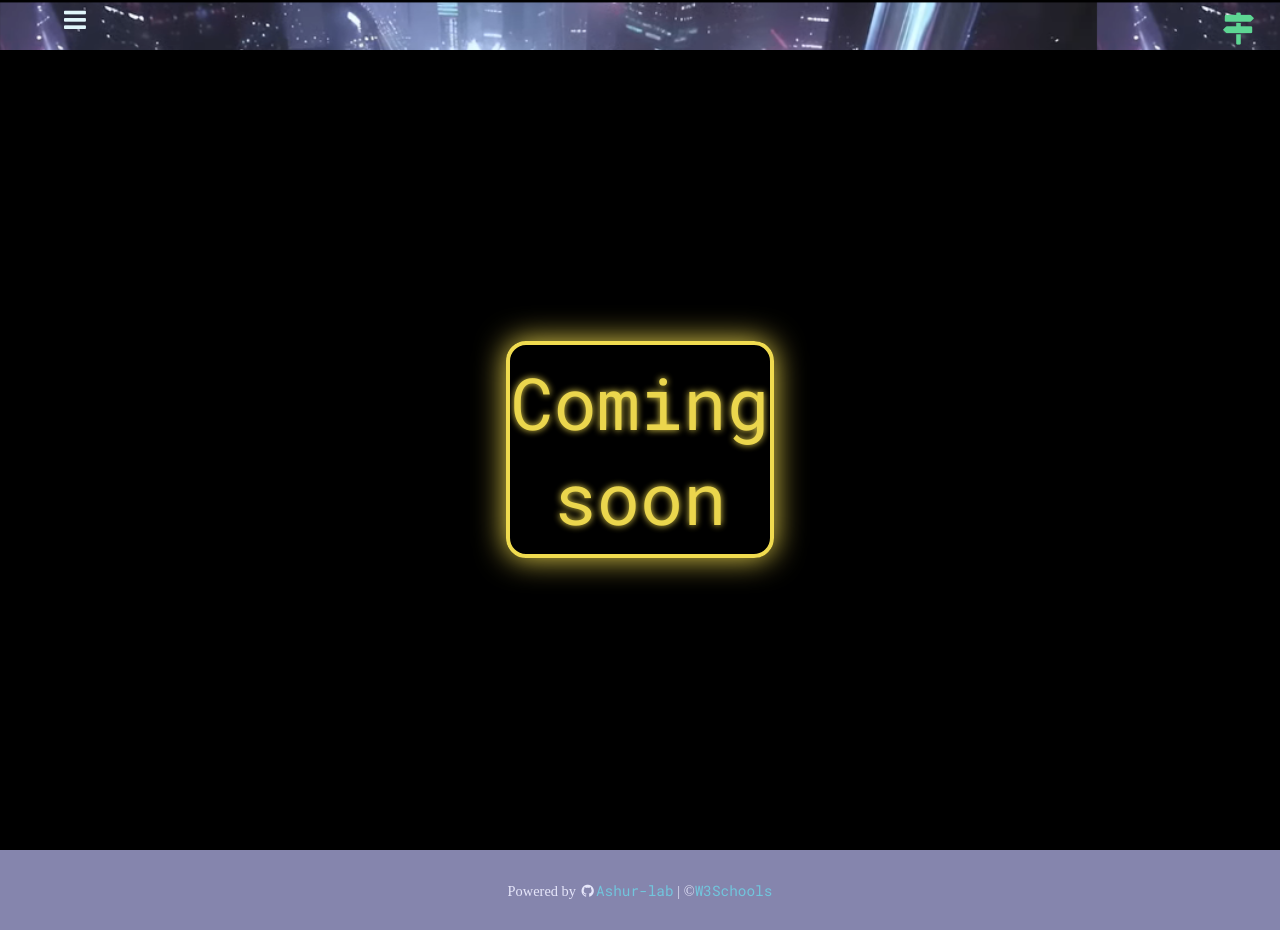
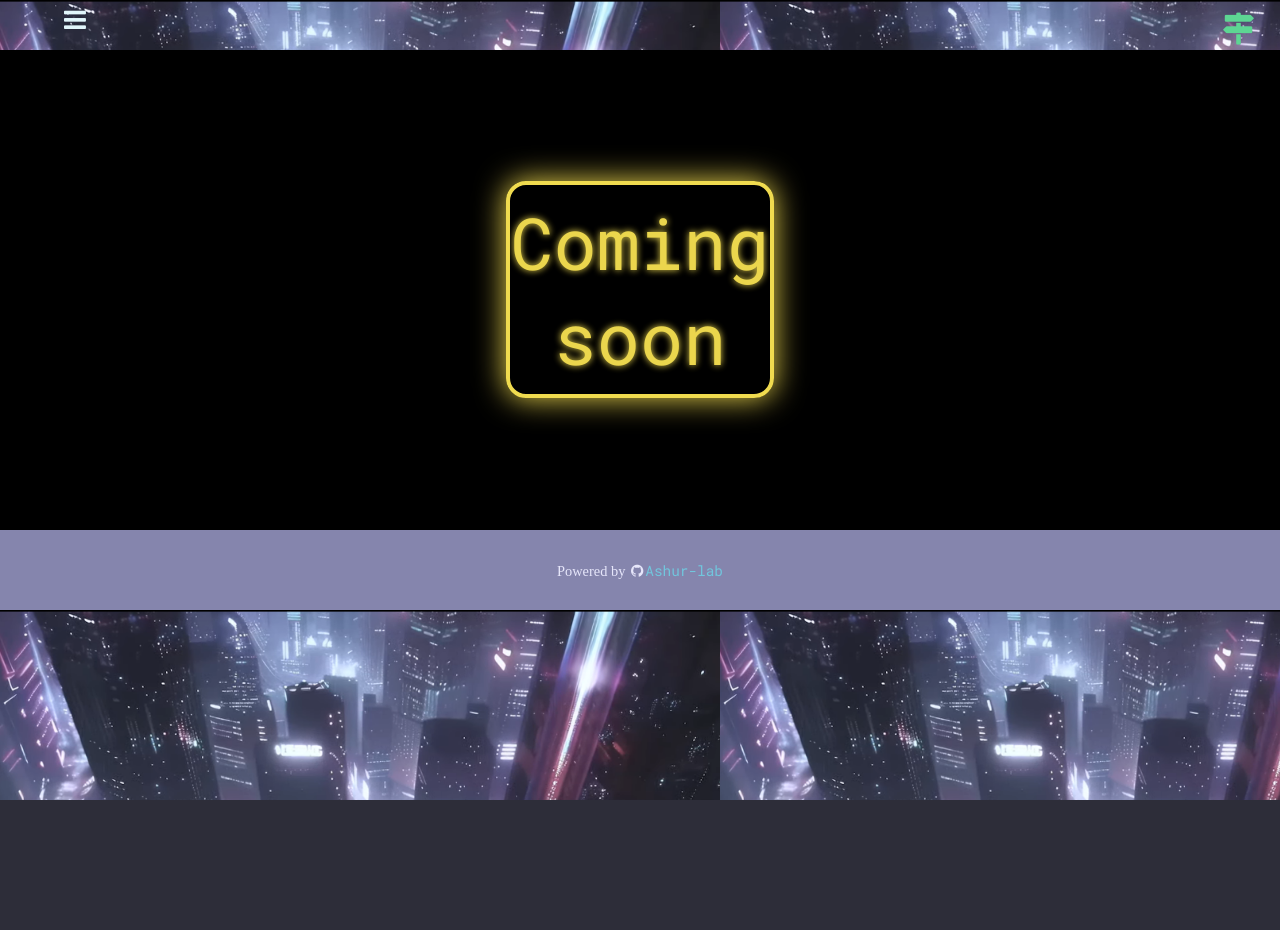
Before and after one commit to Sinople-lab/javascript, a plain HTML site: page index.html in a window 1280 px wide. After the commit the page ends 800 px from the top, so only its background shows below. Drawn offline with Linux system fonts and the light colour scheme; a web font is replaced by a local one.

Commit message:
main size

```diff
--- a/index.html
+++ b/index.html
@@ -105,7 +105,7 @@
 		</div>
 		<!-- ------------------------------------- -->
 
-		<div class="main"style="height:100vh">
+		<div class="main">
 
 			<div class="cover" id="js">
 				<h1 class="glowing-txt" id="bigh">Coming soon</h1>
@@ -115,7 +115,7 @@
 		<!-- ----------------------------- -->
 
 		<div id="footer" class="footer">
-			<p> Powered by <i class="fa fa-brands fa-github"style="margin:4px 2px 0 2px"></i><a href="https://github.com/Sinople-lab">Ashur-lab</a> | &copy<a href="https://www.w3schools.com/">W3Schools</a></p>
+			<p> Powered by <i class="fa fa-brands fa-github"style="margin:4px 2px 0 2px"></i><a href="https://github.com/Sinople-lab">Ashur-lab</a></p>
 		</div>
 	<body>
 </html>
--- a/styles/main.css
+++ b/styles/main.css
@@ -2,7 +2,7 @@
 .main{
     display:flex;
     width:100%;
-    height:70vh;
+    height:100vh;
     padding-top: 0;
     background-color:rgba(0,0,0,1);
     justify-content:center;
@@ -86,9 +86,6 @@
     background-color:#f0db4f
 }
 /* ----------------------------------------------- */
-.main>.links{
-    display: none;
-}
 .previous{
     display: none;
     order:1;
```
